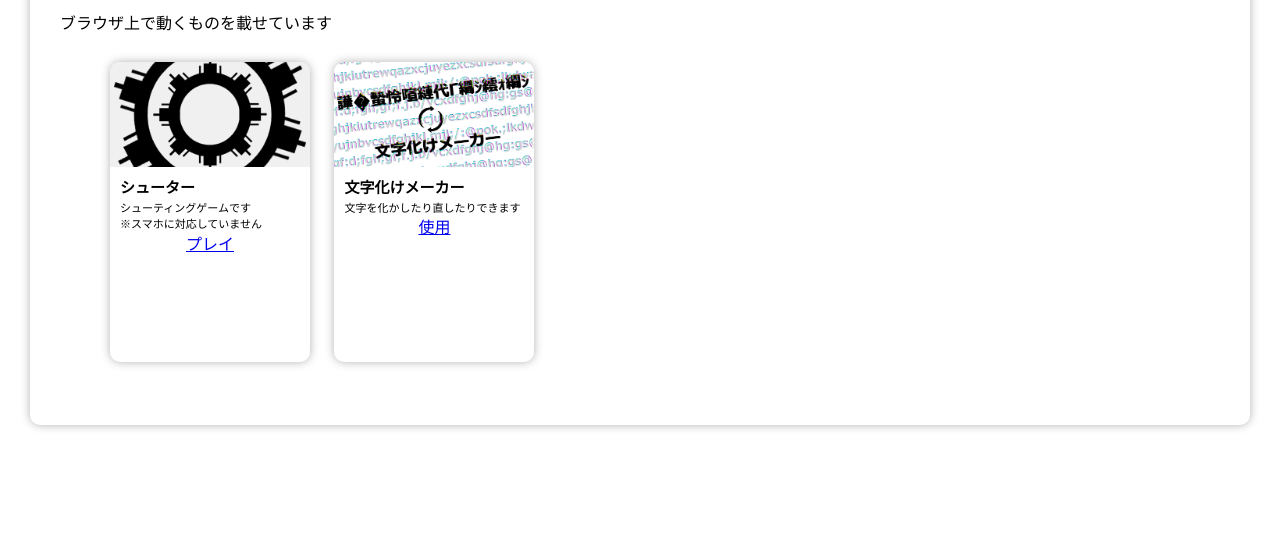
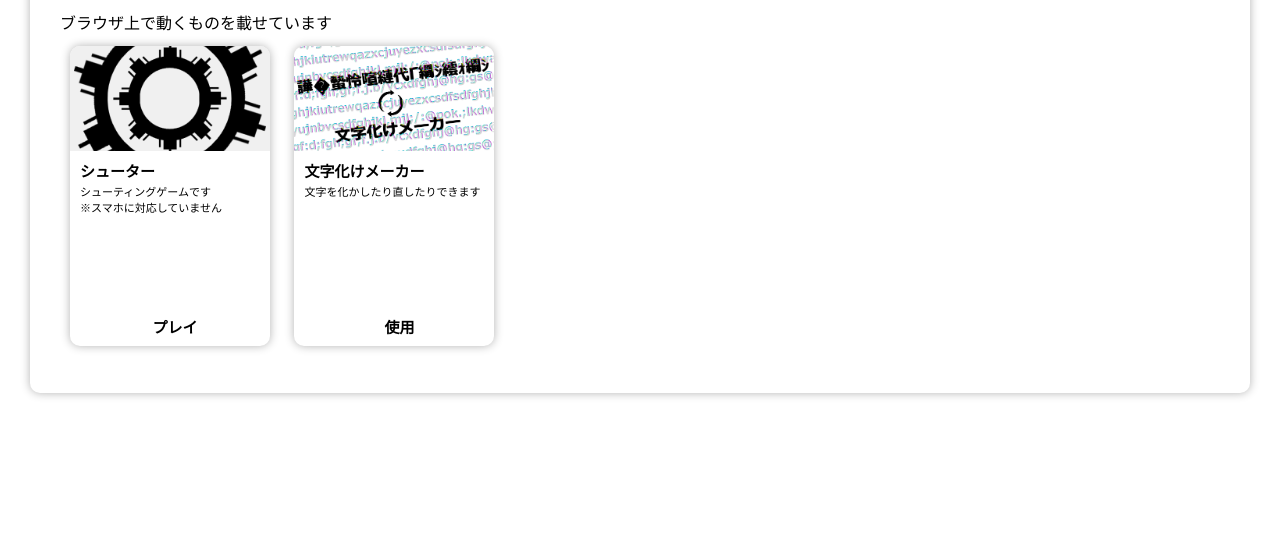
Before and after one commit to meu-my/page, a plain HTML site: page onBrowser.html in a window 1280 px wide. Shown: the part 191-744 px from the top of the page. Drawn offline with Linux system fonts and the light colour scheme.

Commit message:
Add files via upload

```diff
--- a/onBrowser.html
+++ b/onBrowser.html
@@ -27,14 +27,13 @@
     <main>
         <h1>OnBrowser</h1>
         <p>ブラウザ上で動くものを載せています</p>
-        <ul>
         <div class="container">
             <div class="image" style="background-image: url('onBrowser/shooting/shooter_icon.png');"></div>
             <div class="content">
                 <h3 class="title">シューター</h3>
                 <p class="description">シューティングゲームです</p>
                 <p class="description">※スマホに対応していません</p>
-                    <a href="onBrowser/shooting/shooting.html" class="link">プレイ</a>
+                <button class="button" onclick="redirectToPage('onBrowser/shooting/shooting.html')">プレイ</button>
             </div>
         </div>
         <div class="container">
@@ -42,12 +41,9 @@
             <div class="content">
                 <h3 class="title">文字化けメーカー</h3>
                 <p class="description">文字を化かしたり直したりできます</p>
-                    <a href="onBrowser/mojibake/mojibake.html" class="link">使用</a>
+                <button class="button" onclick="redirectToPage('onBrowser/mojibake/mojibake.html')">使用</button>
             </div>
         </div>
-
-
-        </ul>
 
     </main>
 
```
Also changed, not shown: index.html (line endings or trailing spaces). Lines whose indentation alone changed are shown as unchanged.
